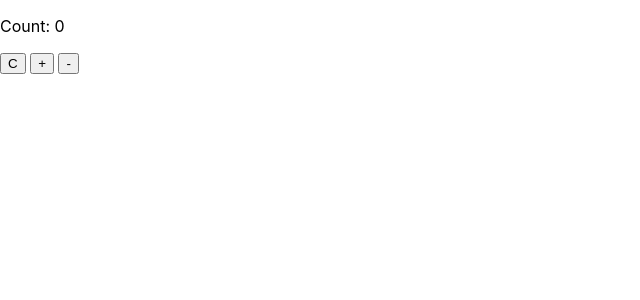
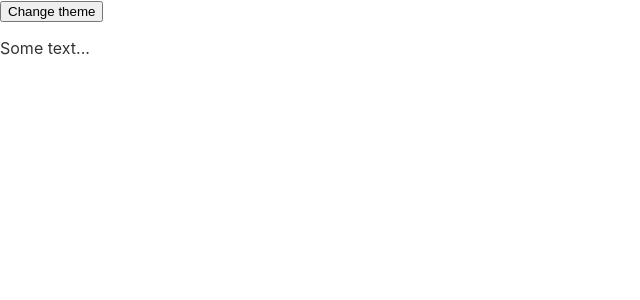
Before and after one commit to fukuchiharuki/study, a React (Create React App) app: page / in a window 1280 px wide. Shown: the top 300 px of the page, without its empty margins (0-640 px from the left). Built offline with nearby package versions, Linux system fonts and the light colour scheme.

Commit message:
feat: コンテクストをconstで受け取れる

```diff
--- a/src/App.tsx
+++ b/src/App.tsx
@@ -1,8 +1,8 @@
 import React from 'react';
-import Counter from './Counter';
+import ContextProvider from './ContextProvider';
 
 function App() {
-  return <Counter initialValue={0} />;
+  return <ContextProvider />;
 }
 
 export default App;
--- /dev/null
+++ b/src/ContextConsumer.tsx
@@ -0,0 +1,14 @@
+import React, { useContext } from 'react';
+import { Theme } from './ContextProvider';
+
+function ContextConsumer(props: { children: React.ReactNode }) {
+  const { theme, toggleTheme } = useContext(Theme);
+  return (
+    <div style={{ ...theme, width: "100vw", height: "100vh" }}>
+      <button onClick={() => toggleTheme()}>Change theme</button>
+      {props.children}
+    </div>
+  );
+}
+
+export default ContextConsumer;
--- /dev/null
+++ b/src/ContextProvider.tsx
@@ -0,0 +1,33 @@
+import React, { useState } from 'react';
+import ContextConsumer from './ContextConsumer';
+
+const themes = {
+  light: {
+    backgroundColor: "white",
+    color: "#333",
+  },
+  dark: {
+    backgroundColor: "#333",
+    color: "white",
+  },
+};
+
+export const Theme = React.createContext({
+  theme: themes.light,
+  toggleTheme: () => { },
+});
+
+function ContextProvider() {
+  const [theme, setTheme] = useState(themes.light);
+  const toggleTheme = () => setTheme(Object.is(theme, themes.light) ? themes.dark : themes.light);
+
+  return (
+    <Theme.Provider value={{ theme, toggleTheme }}>
+      <ContextConsumer>
+        <p>Some text...</p>
+      </ContextConsumer>
+    </Theme.Provider>
+  );
+}
+
+export default ContextProvider;
```
